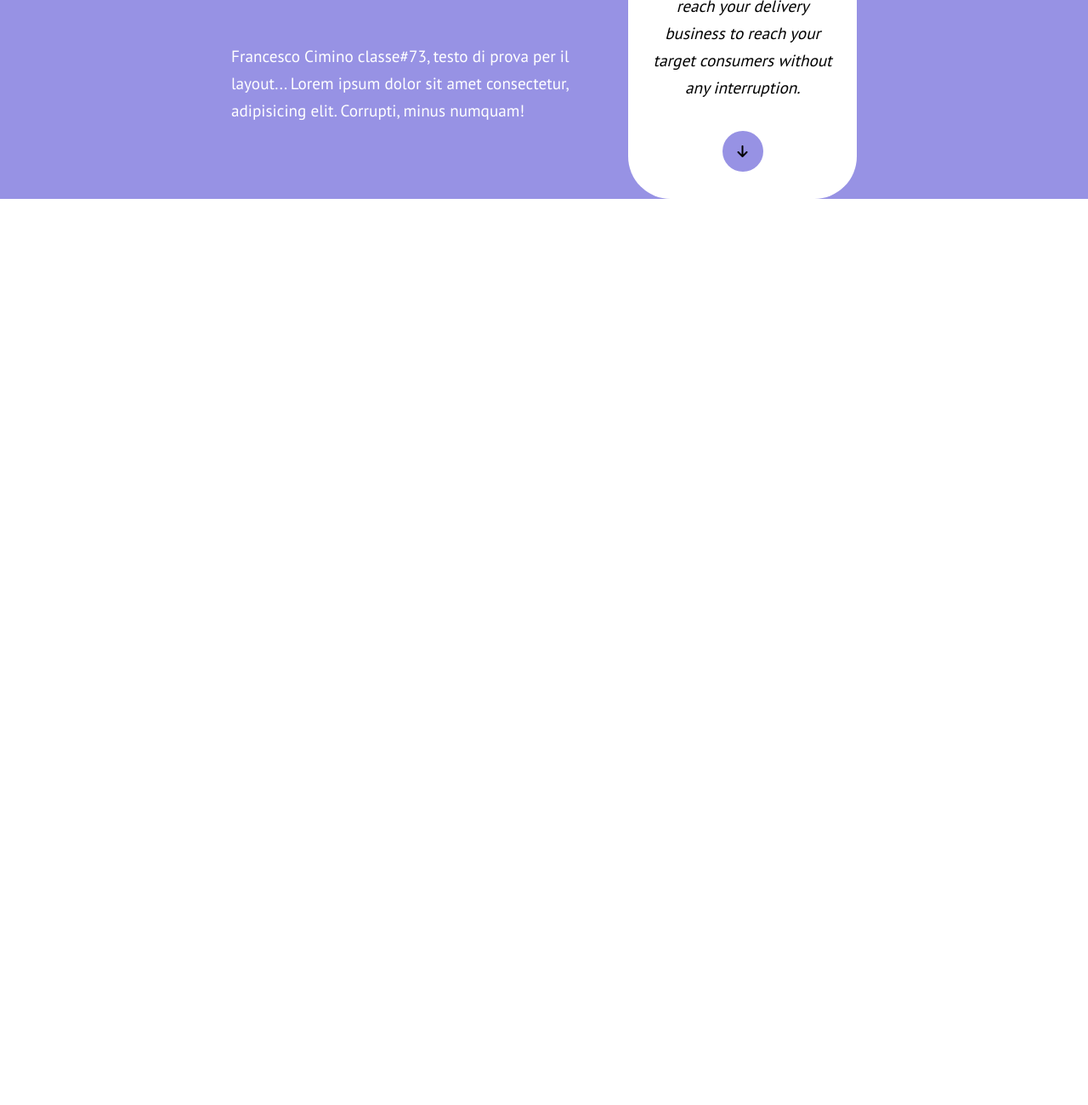
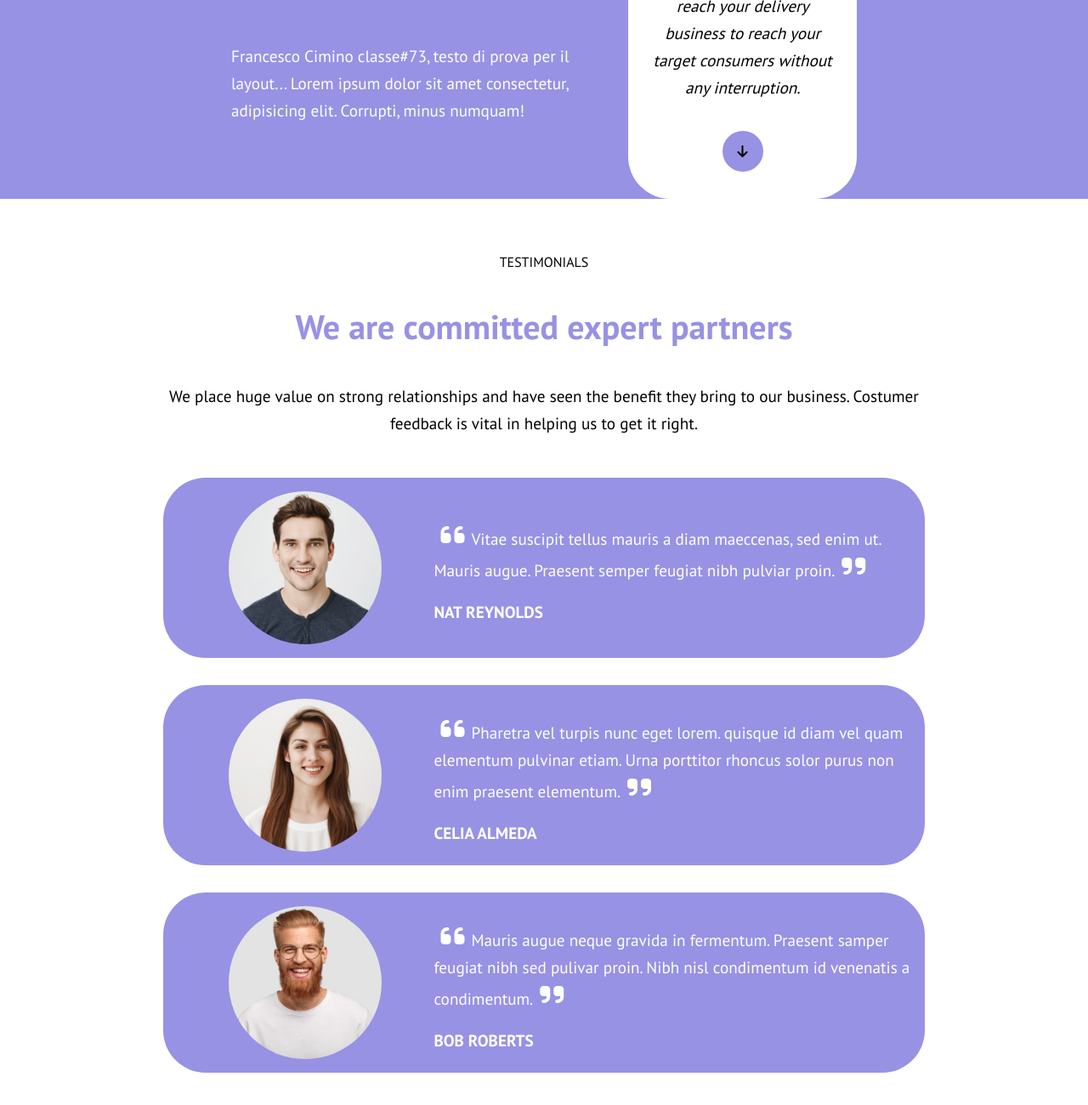
Before and after one commit to FRA2721/htmlcss-responsive-layout, a plain HTML site: page index.html in a window 1280 px wide. Shown: the part 1785-3085 px from the top of the page at 85% size. Before the commit the page ends 2019 px from the top, so only its background shows below. Drawn offline with Linux system fonts and the light colour scheme.

Commit message:
testimonial section completed

```diff
--- a/css/style.css
+++ b/css/style.css
@@ -282,7 +282,7 @@ header .hide-menu{
   }
 }
 
-/* planning_ssection_formatting */
+/* planning_section_formatting */
 #planning{
   background-color: var(--secondary-color);
 }
@@ -327,7 +327,7 @@ header .hide-menu{
 .circle-btn:hover i{
   color: white;
 }
-/*----- media -----*/
+/* media_query */
 /* desktop */
 @media screen and (min-width: 992px){
   #planning .flex-container{
@@ -347,3 +347,77 @@ header .hide-menu{
       width: 60%;
   }
 }
+
+/* testimonial_section_formatting */
+#testimonials .flex-container{
+  flex-wrap: wrap;
+  flex-direction: column;
+  text-align: center;
+  padding: var(--padding-4);
+}
+
+#testimonials .bag{
+  margin-top: 3em;
+}
+
+#testimonials .bag p{
+  padding: 0.5em 0 1em;
+}
+
+#testimonials .card{
+  width: 100%;
+  background-color: var(--secondary-color);
+  margin-bottom: 2em;
+  color: white;
+}
+
+#testimonials .card .text-wrapper .testimonial-name{
+  font-size: 1.2rem;
+  font-weight: 700;
+}
+
+#testimonials .card .text-wrapper p i{
+  margin: 0 0.5rem;
+  font-size: 2rem;
+}
+
+#testimonials .portrait{
+  width: 250px;
+  height: 250px;
+  background-size: cover;
+  background-position: center;
+  border-radius: 50%;
+  margin: 0 auto;
+}
+
+#testimonials .nat{
+  background-image: url(../img/testimonial1.jpg);
+}
+
+#testimonials .celia{
+  background-image: url(../img/testimonial2.jpg);
+}
+
+#testimonials .bob{
+  background-image: url(../img/testimonial3.jpg);
+}
+
+/* media_query_testimonial */
+/* tablet */
+@media screen and (min-width: 768px){
+  #testimonials .bag .card{
+      display: flex;
+      align-items: center;
+      justify-content: space-between;
+      text-align: start;
+  }
+
+  #testimonials .portrait{
+      width: 180px;
+      height: 180px;
+  }
+
+  #testimonials .card .text-wrapper{
+      width: 65%;
+  }
+}
--- a/index.html
+++ b/index.html
@@ -127,6 +127,50 @@
         </section>
         <!-- /planning_section -->
 
+        <!-- testimonials_section -->
+        <section id="testimonials">
+            <div class="flex-container">
+
+                <div class="section-name">TESTIMONIALS</div>
+                <h1>We are committed expert partners</h1>
+                <p>We place huge value on strong relationships and have seen the benefit they bring to our business. Costumer feedback is vital in helping us to get it right.</p>
+                <div class="bag">
+
+                    <!-- card -->
+                    <div class="card large-b-radius">
+                        <div class="portrait nat"></div>
+                        <div class="text-wrapper">
+                            <p><i class="fa-solid fa-quote-left"></i>Vitae suscipit tellus mauris a diam maeccenas, sed enim ut. Mauris augue. Praesent semper feugiat nibh pulviar proin.<i class="fa-solid fa-quote-right"></i></p>
+                            <div class="testimonial-name">NAT REYNOLDS</div>
+                        </div>
+                    </div>
+                    <!-- /card -->
+
+                    <!-- card -->
+                    <div class="card large-b-radius">
+                        <div class="portrait celia"></div>
+                        <div class="text-wrapper">
+                            <p><i class="fa-solid fa-quote-left"></i>Pharetra vel turpis nunc eget lorem. quisque id diam vel quam elementum pulvinar etiam. Urna porttitor rhoncus solor purus non enim praesent elementum.<i class="fa-solid fa-quote-right"></i></p>
+                            <div class="testimonial-name">CELIA ALMEDA</div>
+                        </div>
+                    </div>
+                    <!-- /card -->
+
+                    <!-- card -->
+                    <div class="card large-b-radius">
+                        <div class="portrait bob"></div>
+                        <div class="text-wrapper">
+                            <p><i class="fa-solid fa-quote-left"></i>Mauris augue neque gravida in fermentum. Praesent samper feugiat nibh sed pulivar proin. Nibh nisl condimentum id venenatis a condimentum.<i class="fa-solid fa-quote-right"></i></p>
+                            <div class="testimonial-name">BOB ROBERTS</div>
+                        </div>
+                    </div>
+                    <!-- /card -->
+
+                </div>
+            </div>
+        </section>
+        <!-- /testimonial_section -->
+
     </main>
     <!-- /main -->
 
```
